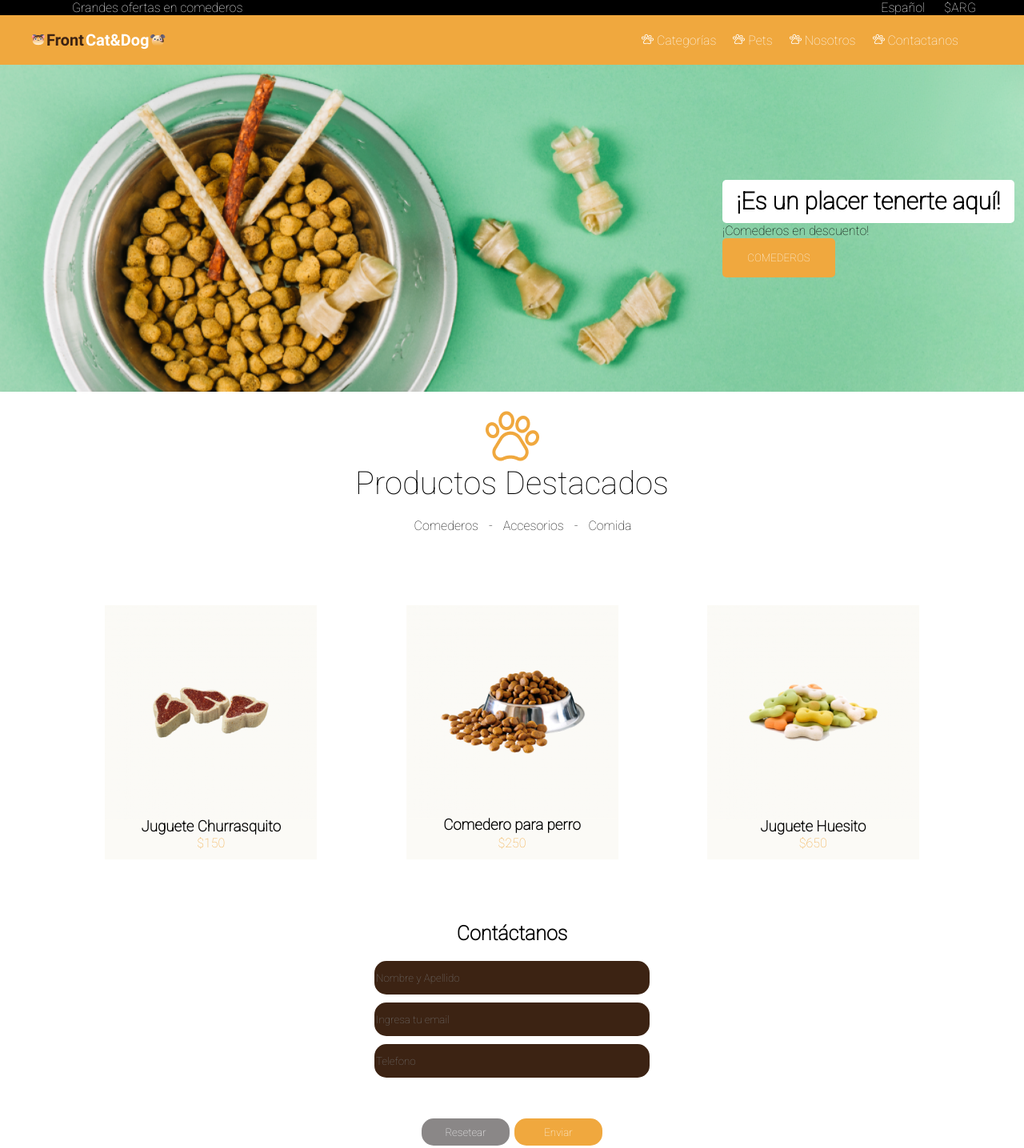
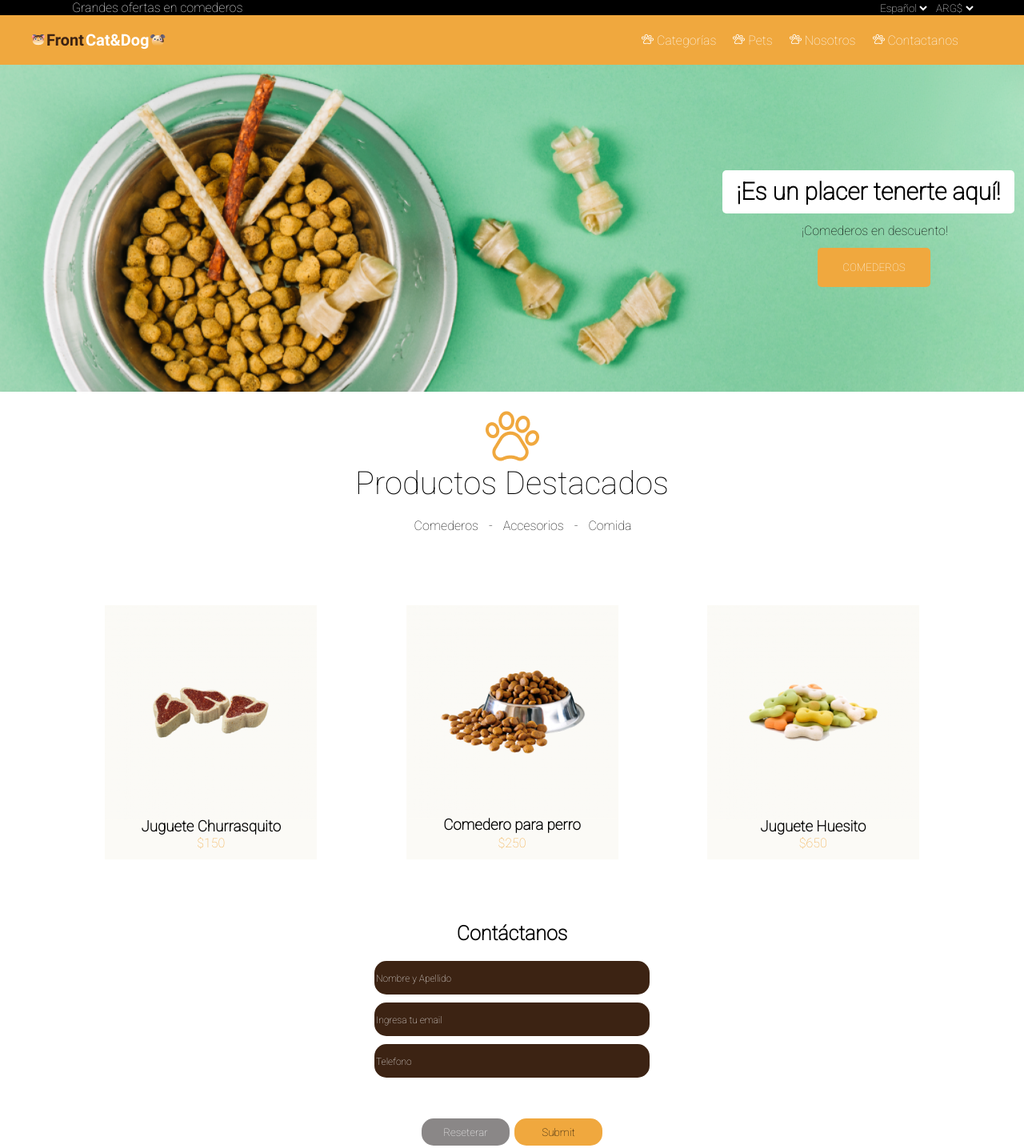
Before and after one commit to ValentinaCampo/Compartido, a plain HTML site: page PETSHOP/index.html in a window 1280 px wide. Shown: the top 1436 px of the page at 80% size. Drawn offline with Linux system fonts and the light colour scheme.

Commit message:
6 mayo viernes
ultimo avance  viernes  6 de mayo

```diff
--- a/PETSHOP/css/style.css
+++ b/PETSHOP/css/style.css
@@ -8,13 +8,10 @@
 
 }
 
-/* h4{
+li {
 
-font-size: 20px;
-font-weight: 700;
-line-height: 23px;
-letter-spacing: 0em;
-/* text-align: left; */
+    cursor: pointer;
+}
 
 
 a {
@@ -65,6 +62,14 @@ nav li {
 
 }
 
+.plato h2 {
+    margin-bottom: 12px;
+}
+
+.plato p {
+    margin-bottom: 12px;
+}
+
 main section button {
     width: 141px;
     height: 49px;
@@ -75,6 +80,21 @@ main section button {
     background: #F0A83E;
     border-radius: 5px;
 
+
+
+}
+
+
+.bcomedero {
+    display: flex;
+    justify-content: flex-end;
+    padding-right: 117px;
+}
+
+
+::placeholder {
+    color: white;
+    font-size: 12px;
 }
 
 main section {
@@ -83,13 +103,7 @@ main section {
 
 }
 
-/* main section div {
-    display: flex;
-    align-items: flex-end;
-    flex-direction: column;
 
-
-} */
 
 main section div h2 {
 
@@ -113,6 +127,8 @@ main section div h2 {
 main section div p {
     color: black;
     margin-right: 95px;
+    display: flex;
+    justify-content: flex-end;
 
 }
 
@@ -163,9 +179,12 @@ h1 {
 
     ul {
 
+
         display: flex;
         flex-direction: column;
     }
+
+
 
 }
 
@@ -224,6 +243,14 @@ h1 {
     margin-bottom: 20px;
 }
 
+select {
+    cursor: pointer;
+    background: black;
+    border: none;
+    color: white;
+
+}
+
 .datos {
     color: white;
     width: 340px;
@@ -232,12 +259,21 @@ h1 {
     top: calc(50% - 40px/2 + 275.5px);
     border: none;
 
+
     background: #3C2313;
     border-radius: 15px;
     margin-bottom: 10px;
 
 
 }
+
+input[type="number"]::-webkit-inner-spin-button {
+    -webkit-appearance: none;
+    margin: 0;
+}
+
+/* }  quitarle flechas al input numerico */
+
 
 .contacto form {
 
@@ -344,7 +380,7 @@ footer div input {
     border: none;
 }
 
-footer div  button {
+footer div button {
     color: white;
     width: 70px;
     height: 34px;
@@ -375,7 +411,7 @@ color: white;
     margin-left: 74px;
 }
 
-.localidad{
+.localidad {
     display: flex;
     margin-top: 15px;
     align-items: center;
@@ -383,25 +419,25 @@ margin-bottom: 10px;
 
 }
 
-.telefono{
+.telefono {
     display: flex;
     align-items: center;
     margin-bottom: 10px;
 }
 
-.mail{
+.mail {
     display: flex;
     align-items: center;
     margin-bottom: 10px;
 }
 
-.logo2{
+.logo2 {
     display: flex;
     align-items: center;
     margin: 90px 70px 131px 788px;
 }
 
-.derechos{
+.derechos {
     color: white;
     background-color: black;
     display: flex;
--- a/PETSHOP/index.html
+++ b/PETSHOP/index.html
@@ -17,8 +17,17 @@
                 <p>Grandes ofertas en comederos</p>
             </div>
             <div>
-                <a href=""> Español</a>
-                <a href="">$ARG</a>
+                <select>
+                    <option value="Ing">Español</option>
+                    <option value="Alm">Aleman</option>
+                </select>
+
+                <select name="" id="">
+                    <option value="">ARG$</option>
+                    <option value="">COL$</option>
+
+                </select>
+
             </div>
         </section>
         <nav class="logo">
@@ -39,9 +48,13 @@
                 <h2>¡Es un placer tenerte aquí! </h2>
                 <p>¡Comederos en descuento!</p>
 
+
+                <article class="bcomedero">
                     <button>
                         COMEDEROS
                     </button>
+
+                </article>
 
             </div>
 
@@ -88,22 +101,22 @@
 
             <h2>Contáctanos</h2>
 
-            <form action="">
+            <form action="Gracias.html" method="post">
 
-                <input class="datos" placeholder="Nombre y Apellido" type="text">
-                <input class="datos" placeholder="Ingresa tu email" type="text">
-                <input class="datos" placeholder="Telefono" type="text">
-            </form>
+                <!-- post =para enviar los dato de forma oculta -->
+
+                <input class="datos" required placeholder="Nombre y Apellido" type="text" name="Search_query">
+                <input class="datos" required placeholder="Ingresa tu email" type="email" name="Search_query">
+
+                <input class="datos" required placeholder="Telefono" type="number" name="Search_query">
 
                 <div class="infoenvi">
-
-                <button class="reset">Resetear</button>
-                <button class="enviar"> Enviar</button>
+                    <input class="reset" type="reset" value="Reseterar">
+                    <input class="enviar" type="submit">
 
                 </div>
-
+            </form>
         </section>
-
     </main>
 
     <footer>
@@ -144,10 +157,8 @@
                     <img src="img/Telefono .png" alt="">
 
                     <div>
-
                         <h4>Teléfono</h4>
                         <p>Número de telefono</p>
-
                     </div>
                 </article>
 
@@ -160,15 +171,12 @@
                         <p>Direccion de Correo</p>
 
                     </div>
-
                 </article>
-
             </div>
 
             <div class="logo2">
                 <img src="img/logo2.png" alt="">
             </div>
-
 
         </Section>
 
@@ -178,9 +186,7 @@
                 Todos los derechos reservados Front End
             </p>
 
-
         </section>
-
 
     </footer>
 </body>
```
Also changed, not shown: PETSHOP/Gracias.html (added, +15 -0 lines). Lines whose indentation alone changed are shown as unchanged.
